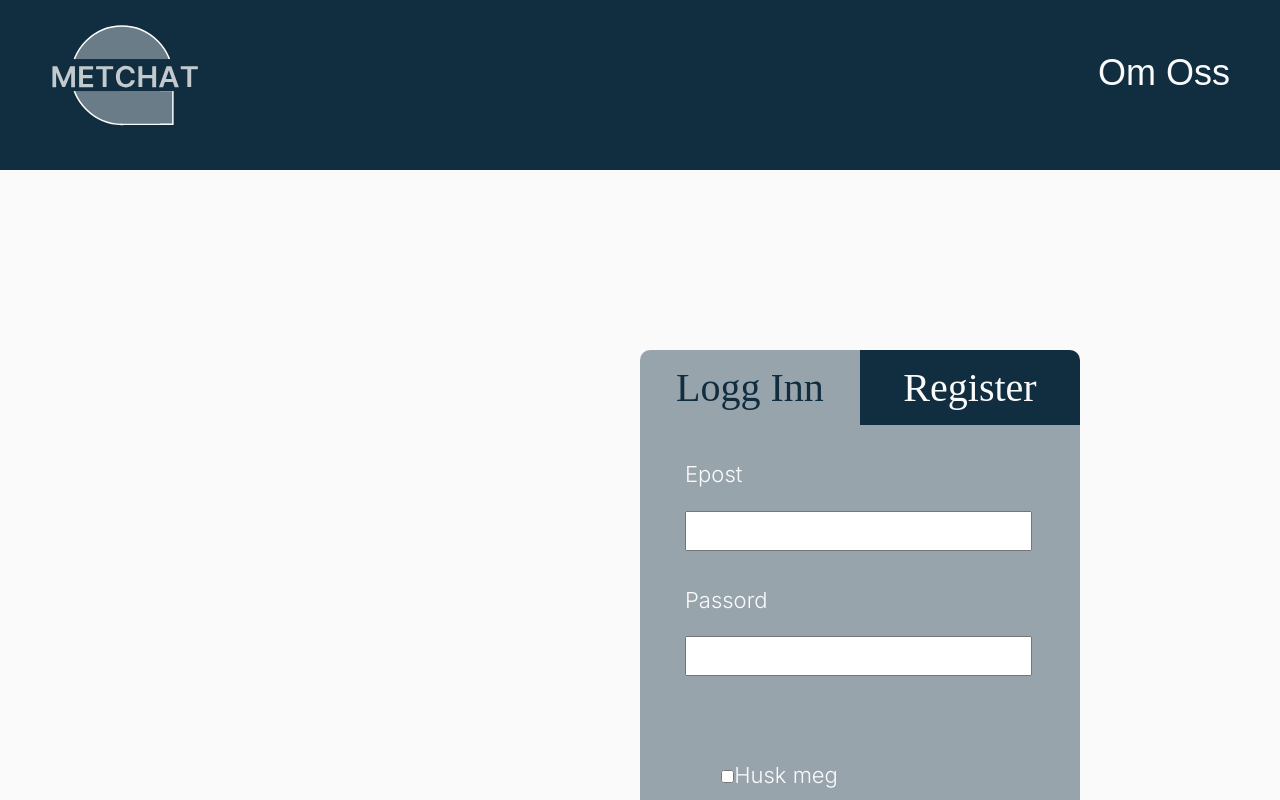
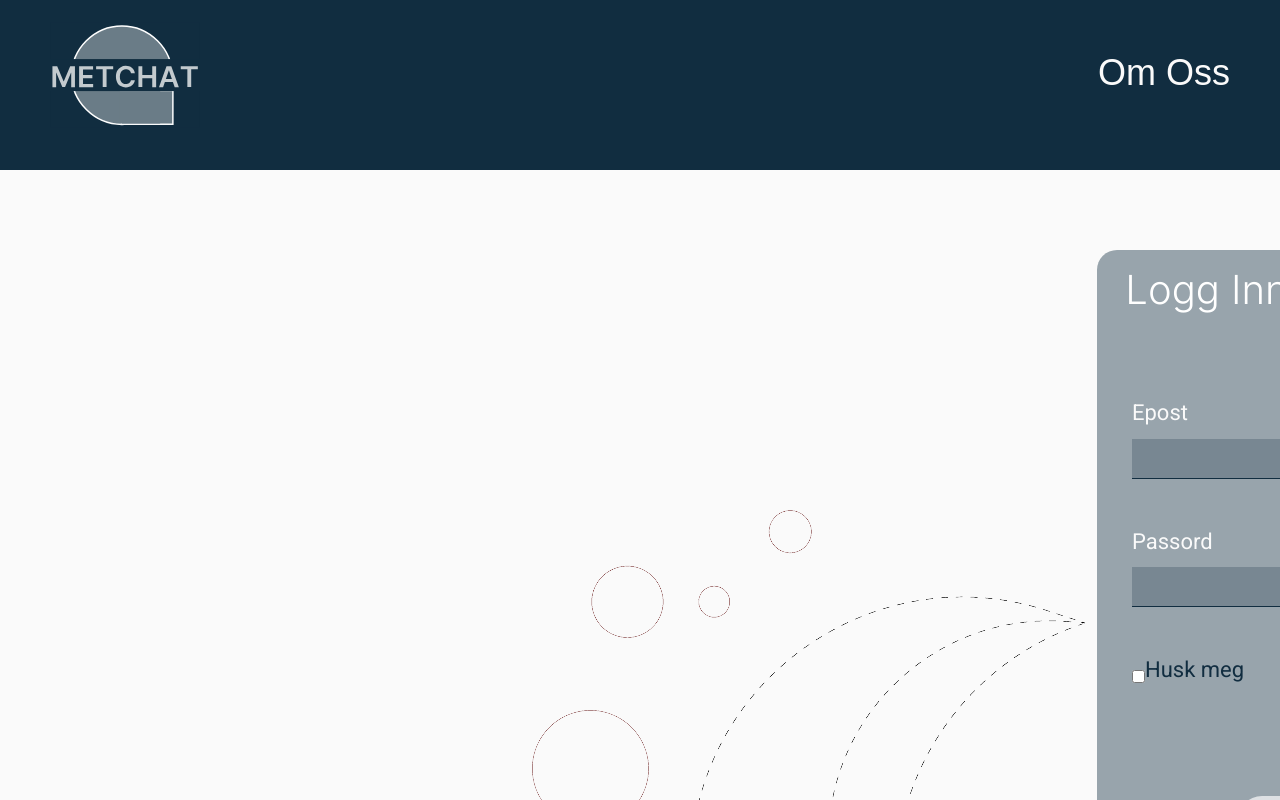
Before and after one commit to nargesirezaei/bachelor-metchat, a React (Create React App) app in the folder client/: page / in a window 1280 px wide. Shown: the top 800 px of the page. Built offline with nearby package versions, Linux system fonts and the light colour scheme; a web font is replaced by a local one.

Commit message:
Strange changes were made to Welcome.jsx. Restored to previous functionality. Changed the commented out section in home.css to match. Added import of socket.io in Chat.jsx

```diff
--- a/client/src/Chat.jsx
+++ b/client/src/Chat.jsx
@@ -1,5 +1,6 @@
 import React, { useState, useEffect } from "react";
 import axios from "axios";
+import { io } from "socket.io-client";
 import { /*Link,*/ useNavigate } from "react-router-dom";
 import { /*profileRoute,*/ conversationRoute } from "./APIRoutes";
 import Nav from "./components/MainNav";
@@ -81,22 +82,10 @@ function Chat() {
 
         {/* RIGHT */}
         <div className="col-md-3" id="right-side">
-          <img class="part-1" src="face.png" alt="face-icon" />
+          <img class="part-1" src="profile.svg" alt="profile-icon" />
           <div class="part-2">
             <img src="profile.svg" alt="profile-icon" />
-            <div class="search-icon">
-              <i class="bi bi-search"></i>
-              <svg
-                xmlns="http://www.w3.org/2000/svg"
-                width="35"
-                height="35"
-                fill="currentColor"
-                class="bi bi-search"
-                viewBox="0 0 16 16"
-              >
-                <path d="M11.742 10.344a6.5 6.5 0 1 0-1.397 1.398h-.001c.03.04.062.078.098.115l3.85 3.85a1 1 0 0 0 1.415-1.414l-3.85-3.85a1.007 1.007 0 0 0-.115-.1zM12 6.5a5.5 5.5 0 1 1-11 0 5.5 5.5 0 0 1 11 0z" />
-              </svg>
-            </div>
+            <p>Profil</p>
           </div>
           <div class="part-3">
             <p>Profil</p>
--- a/client/src/Welcome.jsx
+++ b/client/src/Welcome.jsx
@@ -6,7 +6,7 @@ import Register from "./components/Register";
 import "./home.css";
 
 function Welcome() {
-  /*  const [showLogin, setShowLogin] = useState(true);
+  const [showLogin, setShowLogin] = useState(true);
 
   const handleLoginClick = () => {
     setShowLogin(true);
@@ -15,16 +15,10 @@ function Welcome() {
   const handleRegisterClick = () => {
     setShowLogin(false);
   };
-  */
   /* Toggle Nav*/
   const [showLinks, setShowLinks] = useState(false);
   const toggleLinks = () => {
     setShowLinks(!showLinks);
-  };
-  /* Form toggle */
-  const [toggleState, setToggleState] = useState(1);
-  const toggelTab = (index) => {
-    setToggleState(index);
   };
 
   return (
@@ -53,81 +47,34 @@ function Welcome() {
         </ul>
       </nav>
 
-      <div id="LogReg">
-        <div id="btn-tabs">
+      <section id="forms">
+        <div id="lines_1">
+          <img src="Lines.png" alt="pyntelinjer" />
+        </div>
+
+        <div className="log-reg">
+          <div className="btn-container">
             <button
-            id="btn-log"
-            className={toggleState === 1 ? "tabs active-tabs" : "tabs"}
-            onClick={() => toggelTab(1)}
+              className="tab-btn active"
+              data-id="log_in"
+              onClick={handleLoginClick}
             >
               Logg Inn
             </button>
             <button
-            id="btn-reg"
-            className={toggleState === 2 ? "tabs active-tabs" : "tabs"}
-            onClick={() => toggelTab(2)}
+              className="tab-btn reg"
+              data-id="reg"
+              onClick={handleRegisterClick}
             >
-            Register
+              Registrer
             </button>
           </div>
-        <div className="content-tabs">
-          <div
-            id="log-content"
-            className={toggleState === 1 ? "content active-content" : "content"}
-          >
-            <form id="form-log">
-              <div className="form-row">
-                <label>Epost</label>
-                <input type="text" required id="email_log" />
-              </div>
-              <div className="form-row">
-                <label>Passord</label>
-                <input type="password" required id="password_log" />
-              </div>
-              <div className="form-check">
-                <input type="checkbox" />
-                <label className="chang-color">Husk meg</label>
-              </div>
-              <div className="form-row">
-                <button type="submit" className="btn-form-log">
-                  Logg Inn
-                </button>
-              </div>
-            </form>
-          </div>
 
-          <div
-            id="reg-content"
-            className={toggleState === 2 ? "content active-content" : "content"}
-          >
-            <form id="form-reg">
-              <div className="form-row">
-                <label>Fornavn</label>
-                <input type="text" required id="first_name" />
-              </div>
-              <div className="form-row">
-                <label>Etternavn</label>
-                <input type="text" required id="last_name" />
-              </div>
-              <div className="form-row">
-                <label>Epost</label>
-                <input type="text" required id="email_reg" />
-              </div>
-              <div className="form-row">
-                <label>Passord</label>
-                <input type="password" required id="password_reg" />
-              </div>
-              <div className="form-row">
-                <label>Gjente Passord</label>
-                <input type="password" required id="repeat_passowrd" />
-              </div>
-              <div className="form-row">
-                <button className="btn-form-reg">Register</button>
-              </div>
-            </form>
+          <div className="log-reg-content">
+            {showLogin ? <Login /> : <Register />}
           </div>
         </div>
-      </div>
+      </section>
 
       <div className="model-overlay">
         <div className="scroll-div">
```
Also changed, not shown: client/src/home.css (+2 -5 lines). Lines whose indentation alone changed are shown as unchanged.
